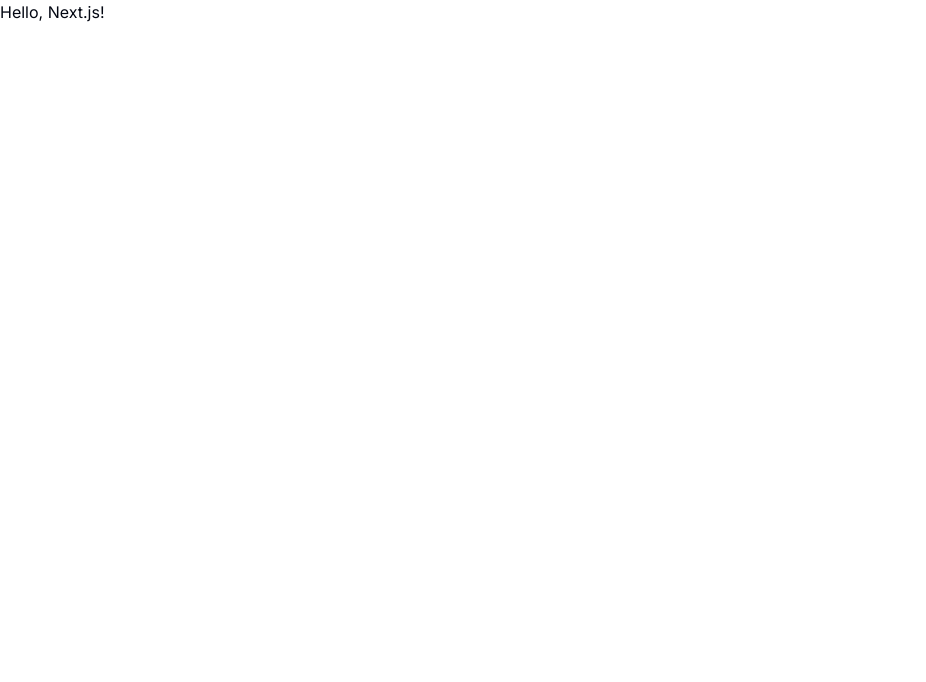
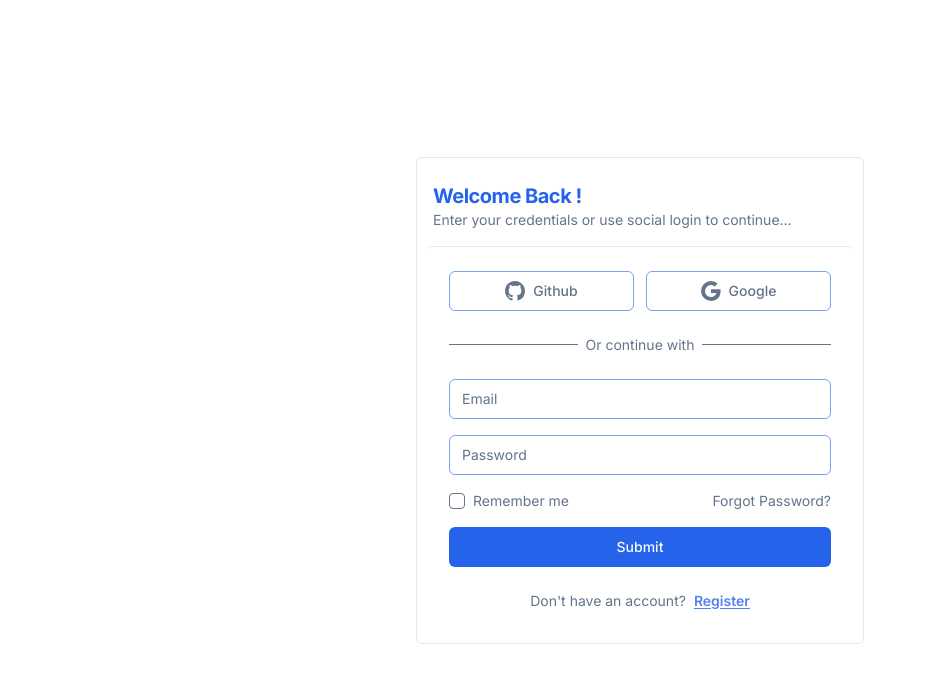
Before and after one commit to ryan-dxb/chat-app-mern-final, a Next.js app in the folder frontend/: page /login in a window 1280 px wide. Shown: the top 682 px of the page, without its empty margins (0-926 px from the left). Built offline with nearby package versions, Linux system fonts and the light colour scheme.

Commit message:
Added Login page

```diff
--- /dev/null
+++ b/frontend/src/app/(auth)/layout.tsx
@@ -0,0 +1,15 @@
+import React, { FC } from "react";
+
+interface LayoutProps {
+  children: React.ReactNode;
+}
+
+const Layout: FC<LayoutProps> = ({ children }) => {
+  return (
+    <main className="h-screen w-full flex items-center justify-center">
+      {children}
+    </main>
+  );
+};
+
+export default Layout;
--- /dev/null
+++ b/frontend/src/app/(auth)/login/loginForm.tsx
@@ -0,0 +1,104 @@
+"use client";
+import { Form } from "@/components/ui/form";
+import React, { FC } from "react";
+import { useForm } from "react-hook-form";
+import { zodResolver } from "@hookform/resolvers/zod";
+import * as z from "zod";
+import Link from "next/link";
+import { Button } from "@/components/ui/button";
+import AuthInputField from "@/components/auth/common/AuthInputField";
+import { Checkbox } from "@/components/ui/checkbox";
+
+interface LoginFormProps {
+  // Add your prop types here
+}
+
+const LoginFormSchema = z.object({
+  email: z.string().email("Invalid email address"),
+  password: z.string().min(6, "Password must be at least 6 characters long"),
+});
+
+const LoginForm: FC<LoginFormProps> = () => {
+  const form = useForm<z.infer<typeof LoginFormSchema>>({
+    resolver: zodResolver(LoginFormSchema),
+    mode: "onBlur",
+    reValidateMode: "onBlur",
+    defaultValues: {
+      email: "",
+      password: "",
+    },
+  });
+
+  // 2. Define a submit handler.
+  async function onSubmit(values: z.infer<typeof LoginFormSchema>) {
+    const { email, password } = values;
+
+    // try {
+    //   const response = await signIn({ email, password }).unwrap();
+
+    //   if (response) {
+    //     toast({
+    //       title: "Success",
+    //       description: response?.message + " !! Redirecting to home page...",
+    //       className: "bg-green-500",
+    //     });
+    //   }
+    // } catch (error: any) {
+    //   console.log("error", error);
+
+    //   toast({
+    //     title: "Error",
+    //     description: error?.message,
+    //     variant: "destructive",
+    //   });
+    // }
+  }
+
+  return (
+    <Form {...form}>
+      <form onSubmit={form.handleSubmit(onSubmit)}>
+        <div className="space-y-4">
+          <AuthInputField
+            control={form.control}
+            name="email"
+            placeholder="Email"
+          />
+          <AuthInputField
+            control={form.control}
+            name="password"
+            placeholder="Password"
+          />
+
+          <div className="flex items-center justify-between mb-6 text-sm">
+            <div className="flex items-center">
+              <Checkbox
+                id="rememberMe"
+                name="rememberMe"
+                className="border-muted-foreground"
+              />
+              <label
+                htmlFor="rememberMe"
+                className="ml-2 text-muted-foreground"
+              >
+                Remember me
+              </label>
+            </div>
+
+            <Link
+              href="/auth/forgot-password"
+              className="text-sm transition-all duration-200 text-muted-foreground hover:text-blue-500"
+            >
+              Forgot Password?
+            </Link>
+          </div>
+
+          <Button type="submit" className="w-full">
+            Submit
+          </Button>
+        </div>
+      </form>
+    </Form>
+  );
+};
+
+export default LoginForm;
--- a/frontend/src/app/(auth)/login/page.tsx
+++ b/frontend/src/app/(auth)/login/page.tsx
@@ -1,5 +1,7 @@
 import React from "react";
 import { NextPage } from "next";
+import AuthFormLayout from "@/components/auth/common/AuthFormLayout";
+import LoginForm from "./loginForm";
 
 interface LoginPageProps {
   // Add your prop types here
@@ -7,10 +9,19 @@
 
 const LoginPage: NextPage<LoginPageProps> = () => {
   return (
-    <div>
-      <h1>Hello, Next.js!</h1>
+    <AuthFormLayout
+      title="Welcome Back !"
+      subtitle="Enter your credentials or use social login to continue..."
+      footerText="Don't have an account?"
+      footerLink="/register"
+      footerLinkText="Register"
+      social
+    >
+      <div className="my-6">
+        <LoginForm />
+      </div>
       {/* Add your page content here */}
-    </div>
+    </AuthFormLayout>
   );
 };
 
--- a/frontend/src/app/globals.css
+++ b/frontend/src/app/globals.css
@@ -3,52 +3,54 @@
 @tailwind utilities;
 
 
+
 @layer base {
   :root {
     --background: 0 0% 100%;
-    --foreground: 224 71.4% 4.1%;
+    --foreground: 222.2 84% 4.9%;
     --card: 0 0% 100%;
-    --card-foreground: 224 71.4% 4.1%;
+    --card-foreground: 222.2 84% 4.9%;
     --popover: 0 0% 100%;
-    --popover-foreground: 224 71.4% 4.1%;
-    --primary: 262.1 83.3% 57.8%;
-    --primary-foreground: 210 20% 98%;
-    --secondary: 220 14.3% 95.9%;
-    --secondary-foreground: 220.9 39.3% 11%;
-    --muted: 220 14.3% 95.9%;
-    --muted-foreground: 220 8.9% 46.1%;
-    --accent: 220 14.3% 95.9%;
-    --accent-foreground: 220.9 39.3% 11%;
+    --popover-foreground: 222.2 84% 4.9%;
+    --primary: 221.2 83.2% 53.3%;
+    --primary-foreground: 210 40% 98%;
+    --secondary: 210 40% 96.1%;
+    --secondary-foreground: 222.2 47.4% 11.2%;
+    --muted: 210 40% 96.1%;
+    --muted-foreground: 215.4 16.3% 46.9%;
+    --accent: 210 40% 96.1%;
+    --accent-foreground: 222.2 47.4% 11.2%;
     --destructive: 0 84.2% 60.2%;
-    --destructive-foreground: 210 20% 98%;
-    --border: 220 13% 91%;
-    --input: 220 13% 91%;
-    --ring: 262.1 83.3% 57.8%;
-    --radius: 0.3rem;
+    --destructive-foreground: 210 40% 98%;
+    --border: 214.3 31.8% 91.4%;
+    --input: 214.3 31.8% 91.4%;
+    --ring: 221.2 83.2% 53.3%;
+    --radius: 0.5rem;
   }
 
   .dark {
-    --background: 224 71.4% 4.1%;
-    --foreground: 210 20% 98%;
-    --card: 224 71.4% 4.1%;
-    --card-foreground: 210 20% 98%;
-    --popover: 224 71.4% 4.1%;
-    --popover-foreground: 210 20% 98%;
-    --primary: 263.4 70% 50.4%;
-    --primary-foreground: 210 20% 98%;
-    --secondary: 215 27.9% 16.9%;
-    --secondary-foreground: 210 20% 98%;
-    --muted: 215 27.9% 16.9%;
-    --muted-foreground: 217.9 10.6% 64.9%;
-    --accent: 215 27.9% 16.9%;
-    --accent-foreground: 210 20% 98%;
+    --background: 222.2 84% 4.9%;
+    --foreground: 210 40% 98%;
+    --card: 222.2 84% 4.9%;
+    --card-foreground: 210 40% 98%;
+    --popover: 222.2 84% 4.9%;
+    --popover-foreground: 210 40% 98%;
+    --primary: 217.2 91.2% 59.8%;
+    --primary-foreground: 222.2 47.4% 11.2%;
+    --secondary: 217.2 32.6% 17.5%;
+    --secondary-foreground: 210 40% 98%;
+    --muted: 217.2 32.6% 17.5%;
+    --muted-foreground: 215 20.2% 65.1%;
+    --accent: 217.2 32.6% 17.5%;
+    --accent-foreground: 210 40% 98%;
     --destructive: 0 62.8% 30.6%;
-    --destructive-foreground: 210 20% 98%;
-    --border: 215 27.9% 16.9%;
-    --input: 215 27.9% 16.9%;
-    --ring: 263.4 70% 50.4%;
+    --destructive-foreground: 210 40% 98%;
+    --border: 217.2 32.6% 17.5%;
+    --input: 217.2 32.6% 17.5%;
+    --ring: 224.3 76.3% 48%;
   }
 }
+
 
 
 @layer base {
--- /dev/null
+++ b/frontend/src/components/auth/common/AuthFormFooter.tsx
@@ -0,0 +1,28 @@
+import Link from "next/link";
+import React, { FC } from "react";
+
+interface AuthFormFooterProps {
+  footerText: string;
+  footerLink: string;
+  footerLinkText: string;
+}
+
+const AuthFormFooter: FC<AuthFormFooterProps> = ({
+  footerText,
+  footerLink,
+  footerLinkText,
+}) => {
+  return (
+    <div className="flex justify-center items-center text-muted-foreground text-sm gap-2">
+      <p>{footerText}</p>
+      <Link
+        href={footerLink}
+        className="underline font-semibold text-primary/80 underline-offset-2 transition-colors duration-200 cursor-pointer hover:text-primary"
+      >
+        {footerLinkText}
+      </Link>
+    </div>
+  );
+};
+
+export default AuthFormFooter;
--- /dev/null
+++ b/frontend/src/components/auth/common/AuthFormLayout.tsx
@@ -0,0 +1,63 @@
+import React, { FC } from "react";
+import AuthFormTitle from "./AuthFormTitle";
+import AuthFormFooter from "./AuthFormFooter";
+import AuthSocialButton from "./AuthSocialButton";
+import { BsGithub, BsGoogle } from "react-icons/bs";
+
+interface AuthFormLayoutProps {
+  children: React.ReactNode;
+  social?: boolean;
+  title: string;
+  subtitle: string;
+  footerText: string;
+  footerLink: string;
+  footerLinkText: string;
+}
+
+const AuthFormLayout: FC<AuthFormLayoutProps> = ({
+  children,
+  social,
+  title,
+  subtitle,
+  footerText,
+  footerLink,
+  footerLinkText,
+}) => {
+  return (
+    <div className="w-full px-4 sm:px-0 sm:mx-auto sm:max-w-md">
+      <div className="border rounded-md p-2">
+        <div className="py-4 px-2">
+          <AuthFormTitle title={title} subtitle={subtitle} />
+        </div>
+        <div className="p-6 rounded-md  text-muted-foreground border-t">
+          {social && (
+            <>
+              <div className="flex flex-row gap-3">
+                <AuthSocialButton icon={BsGithub} message="Github" />
+                <AuthSocialButton icon={BsGoogle} message="Google" />
+              </div>
+              <div className="w-full relative mt-6 mx-auto">
+                <div className="absolute inset-0 flex items-center">
+                  <div className="w-full border-t border-muted-foreground " />
+                </div>
+                <div className="relative flex justify-center text-sm">
+                  <span className="px-2 text-muted-foreground bg-background ">
+                    Or continue with
+                  </span>
+                </div>
+              </div>
+            </>
+          )}
+          {children}
+          <AuthFormFooter
+            footerText={footerText}
+            footerLink={footerLink}
+            footerLinkText={footerLinkText}
+          />
+        </div>
+      </div>
+    </div>
+  );
+};
+
+export default AuthFormLayout;
--- /dev/null
+++ b/frontend/src/components/auth/common/AuthFormTitle.tsx
@@ -0,0 +1,22 @@
+import React, { FC } from "react";
+
+interface AuthFormTitleProps {
+  title?: string;
+  subtitle?: string;
+}
+
+const AuthFormTitle: FC<AuthFormTitleProps> = ({
+  title = "Welcome Back!",
+  subtitle = "Enter your credentials to continue",
+}) => {
+  return (
+    <div className="flex flex-col items-start ">
+      <h1 className="text-xl font-bold tracking-tight text-center text-primary">
+        {title}
+      </h1>
+      <p className="text-center text-sm text-muted-foreground">{subtitle}</p>
+    </div>
+  );
+};
+
+export default AuthFormTitle;
--- /dev/null
+++ b/frontend/src/components/auth/common/AuthInputField.tsx
@@ -0,0 +1,36 @@
+import { FormControl, FormField, FormItem } from "@/components/ui/form";
+import { Input } from "@/components/ui/input";
+import React, { FC } from "react";
+
+interface AuthInputFieldProps {
+  control: any;
+  name: string;
+  placeholder: string | undefined;
+}
+
+const AuthInputField: FC<AuthInputFieldProps> = ({
+  control,
+  name,
+  placeholder,
+}) => {
+  return (
+    <FormField
+      name={name}
+      control={control}
+      render={({ field: { onChange, onBlur, value, ref } }) => (
+        <FormControl>
+          <Input
+            onChange={onChange}
+            onBlur={onBlur}
+            value={value}
+            ref={ref}
+            placeholder={placeholder}
+            className="h-10 bg-transparent border border-primary/60 hover:bg-primary/10 hover:border-primary/80 transition-colors duration-200"
+          />
+        </FormControl>
+      )}
+    />
+  );
+};
+
+export default AuthInputField;
--- /dev/null
+++ b/frontend/src/components/auth/common/AuthSocialButton.tsx
@@ -0,0 +1,30 @@
+import { Button } from "@/components/ui/button";
+import React, { FC } from "react";
+import { IconType } from "react-icons";
+
+interface AuthSocialButtonProps {
+  icon: IconType;
+  message?: string;
+  onClick?: () => void;
+}
+
+const AuthSocialButton: FC<AuthSocialButtonProps> = ({
+  icon: Icon,
+  message,
+  onClick,
+}) => {
+  return (
+    <Button
+      className="h-10 w-full bg-transparent border border-primary/60 hover:bg-primary/10 hover:border-primary/80 transition-colors duration-200"
+      variant="outline"
+      onClick={onClick}
+    >
+      <div className="flex items-center justify-center">
+        <Icon className="w-5 h-5 mr-2" />
+        <span>{message}</span>
+      </div>
+    </Button>
+  );
+};
+
+export default AuthSocialButton;
```
